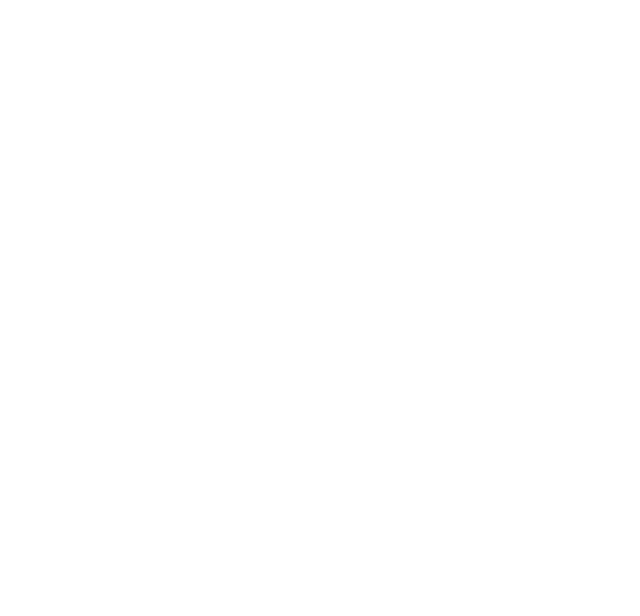
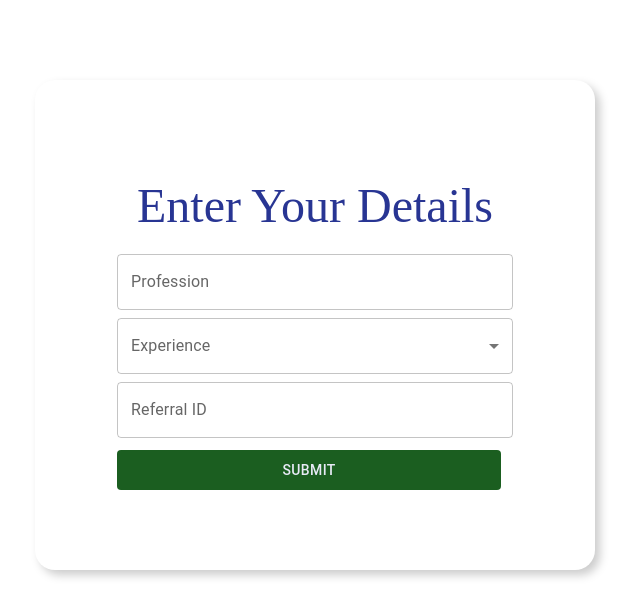
Before and after one commit to kratikasinghal/hostel-management, a React (Create React App) app in the folder frontend/: page /formPage in a window 1280 px wide. Before the commit this address had no page. Shown: the top 616 px of the page, without its empty margins (325-965 px from the left). Built offline with nearby package versions, Linux system fonts and the light colour scheme; a web font is replaced by a local one.

Commit message:
formPage-UI

```diff
--- a/frontend/package.json
+++ b/frontend/package.json
@@ -1,6 +1,6 @@
 {
   "name": "avishkar",
-  "proxy":"http://127.0.0.1:5000",
+  "proxy":"localhost:3000",
   "version": "0.1.0",
   "license": "UNLICENSED",
   "private":true,
--- a/frontend/src/App.js
+++ b/frontend/src/App.js
@@ -4,6 +4,7 @@
 import ResidentScreen from "./Screens/residentScreen";
 import Announcement from "./components/Announcement";
 import ComplaintScreen from "./Screens/complaintScreen";
+import FormPage from "./Screens/formPage";
 const App = () => {
   return (
     <BrowserRouter>
@@ -12,8 +13,10 @@
       <Route exact path="/signup" element={<SignUpScreen />} />
         <Route exact path="/resident/homePage" element={<ResidentScreen />} />
         <Route exact path="/complaintScreen" element={<ComplaintScreen />} />
+        <Route exact path="/formPage" element={<FormPage />} />
     </Routes>
     </BrowserRouter>
+
   );
 };
 
--- a/frontend/src/Screens/formPage.js
+++ b/frontend/src/Screens/formPage.js
@@ -1,22 +1,103 @@
 import React from 'react'
 import FormControl from '@mui/material/FormControl';
+import Input from '@mui/material/Input';
+import InputLabel from '@mui/material/InputLabel';
+import OutlinedInput from '@mui/material/OutlinedInput';
+import { Box, Typography, Select, MenuItem,Button } from '@mui/material';
+import { useState,useEffect } from "react";
 const FormPage = () => {
+    const [name, setName] = React.useState('');
+
+    const handleChange = (event) => {
+        setName(event.target.value);
+    }
+        const [experience, setExperience] = React.useState('');
+  const handle = (event) => {
+    setExperience(event.target.value);
+    }
+    const [inputs, setInputs] = useState({
+        email: "",
+    })
   return (
-    <div>
-       <FormControl
-                sx={{ width: "100%", marginTop: "3%" }}
-                variant="outlined"
+      <div>
+          <Box
+              display="flex"
+              flexDirection={"column"}
+              maxWidth={400}
+              alignItems="center"
+              justifyContent={"center"}
+              margin="auto"
+              marginTop={10}
+              padding={10}
+              borderRadius={5}
+              style={{ backgroundColor: "white" }}
+              boxShadow={"5px 5px 10px #ccc"}
+              sx={{
+                ":hover": {
+                  boxShadow: "10px 10px 20px #ccc",
+                },
+              }}>
+              <Typography textAlign={"center"}
+                  padding={2}
+                  variant="h3"
+                sx={{
+                  color: "#283593",
+                  fontFamily: "Arizonia",
+                  marginBottom: 0,
+                  marginTop: "2px",
+                }} >Enter Your Details</Typography>
+        <FormControl sx={{ width: "99%", marginTop: "1%" }}
+                variant="outlined">
+        <InputLabel htmlFor="profession">Profession</InputLabel>
+        <OutlinedInput
+          id="profession"
+          value={name}
+          onChange={handleChange}
+          label="profession"
+        />
+              </FormControl>
+              <FormControl sx={{ width: "99%", marginTop: "2%" }} variant="outlined">
+                  <InputLabel htmlFor="Experience">Experience</InputLabel>
+                  <Select
+    labelId="experience"
+    id="experience"
+    value={experience}
+    label="Experience"
+    onChange={handle}
+  >
+    <MenuItem value={10}>0-2yrs</MenuItem>
+    <MenuItem value={20}>2-5yrs</MenuItem>
+    <MenuItem value={30}>More than 5yrs</MenuItem>
+  </Select>
+              </FormControl>
+              <FormControl sx={{ width: "99%", marginTop: "2%" }} variant="outlined">
+                  <InputLabel htmlFor="Referral">Referral ID</InputLabel>
+                  <OutlinedInput
+                  id="email"
+                  value={inputs.email}
+                  onChange={handleChange}
+                  inputProps={{ "aria-label": "email" }}
+                  label="email"
+                  name="email"
+                  />
+                  <Button
+                type="submit"
+                sx={{
+                  marginTop: "3%",
+                  backgroundColor: "#1b5e20",
+                  width: "97%",
+                  padding: 1,
+                  color: "#e8eaf6",
+                  ":hover": {
+                    boxShadow: "5px 5px 10px #388e3c",
+                    backgroundColor: "#388e3c",
+                  },
+                }}
               >
-                <InputLabel htmlFor="Profession">Profession</InputLabel>
-                <OutlinedInput
-                  id="profession"
-                  value={profession}
-                  onChange={(e) => setProfession(e.target.value)}
-                  inputProps={{ "aria-label": "profession" }}
-                  label="profession"
-                  name="profession"
-              />
-              </FormControl>
+                Submit
+              </Button>
+                  </FormControl>
+              </Box>
     </div>
   )
 }
--- a/frontend/src/components/header.js
+++ b/frontend/src/components/header.js
@@ -4,8 +4,7 @@
 import Toolbar from '@mui/material/Toolbar';
 import Typography from '@mui/material/Typography';
 import Button from '@mui/material/Button';
-import Link from '@mui/material/Link';
-
+import { Link } from "react-router-dom";
 
 export default function ButtonAppBar() {
   return (
@@ -16,7 +15,7 @@
           <Typography variant="h6" component="div" sx={{ flexGrow: 1,marginLeft:"10px" }}>
             BINARY CODERS
           </Typography>
-          <Button color="inherit"><Link to="/FormPage" color="inherit" underline="none" >JOIN US</Link></Button>
+          <Button color="inherit"><Link to="../FormPage" style={{color:'white',textDecoration:'none'}} >JOIN US</Link></Button>
           <Button color="inherit">LOGOUT</Button>
         </Toolbar>
       </AppBar>
```
